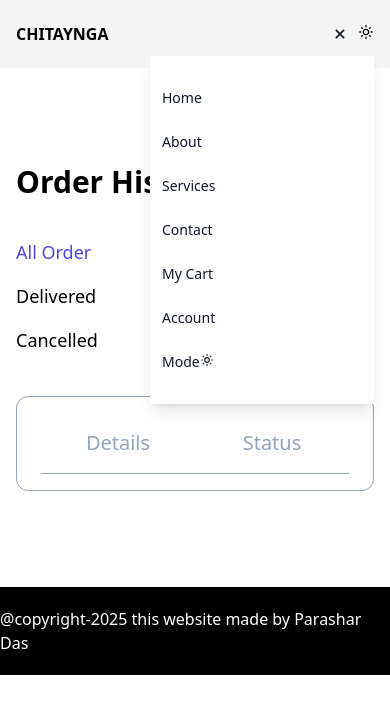
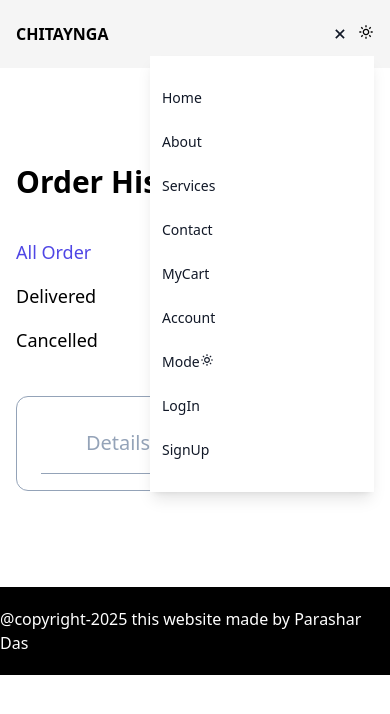
Before and after one commit to porashor/cityanga, a Next.js app: page /orderhistory in a window 390 px wide. Both pictures are taken after a click on the button 340 px from the left and 34 px from the top of the page. Shown: the top 714 px of the page. Built offline with nearby package versions, Linux system fonts and the light colour scheme.

Commit message:
mobile friendly done

```diff
--- a/components/BannerSlider.jsx
+++ b/components/BannerSlider.jsx
@@ -17,10 +17,10 @@ const BannerSlider = () => {
       {
           sliderData.map((item, index)=>(
             <div key={index} className="relative z-0 w-full">
-              <img src={item.img} alt="" className="w-[100%] h-[150px] md:h-[250px] lg:h-[330px] xl:h-[420px] object-cover "/>
+              <img src={item.img} alt="" className="w-[100%] h-[250px] md:h-[250px] lg:h-[330px] xl:h-[420px] object-cover "/>
               <div className="absolute top-0 left-0 w-full h-full bg-[rgba(0,0,0,0.5)] z-100 flex flex-col justify-center items-center text-white">
-                <p className="text-2xl md:text-3xl lg:text-4xl xl:text-5xl font-bold">{item.name}</p>
-                <p >{item.description}</p>
+                <p className="text-xl md:text-3xl lg:text-4xl xl:text-5xl font-bold">{item.name}</p>
+                <p className="text-md md:text-xl lg:text-2xl text-center">{item.description}</p>
               </div>
             </div>
           ))
--- a/components/HistoryOrderShow.jsx
+++ b/components/HistoryOrderShow.jsx
@@ -4,7 +4,6 @@ import HistoryDetails from "./HistoryDetails";
 
 const HistoryOrderShow = ({ data, name, email }) => {
     const [open, setOpen] = useState(false);
-    console.log(data);
     const datefixed = `${new Date(data.date).getDate()}/${new Date(data.date).getMonth() + 1}/${new Date(data.date).getFullYear()}`
     const timefixed = `${new Date(data.date).getHours()}:${new Date(data.date).getMinutes()}:${new Date(data.date).getSeconds()}`
   return (
--- a/components/Login.jsx
+++ b/components/Login.jsx
@@ -12,7 +12,6 @@ const Login = ({truthy}) => {
     const router = useRouter();
     const [formData, dispatch] = useReducer(userReducer, userInitialState);
 
-    console.log(formData)
   return (
     <form
       onSubmit={(e) => logUser(e, formData, )}
--- a/components/MobileNevView.jsx
+++ b/components/MobileNevView.jsx
@@ -1,17 +1,31 @@
+"use client";
 import React from "react";
 import { navData } from "@/data/static/staticData";
 import DarkToggle from "./DarkToggle";
-const MobileNevView = ({ openAccount }) => {
+const MobileNevView = ({
+  setOpenMenu,
+  openMenu,
+  cartQuantity,
+  openCart,
+  setCart,
+  openAccount,
+  setOpenAccount,
+  setOpen,
+  setTargetForm,
+}) => {
   return (
     <div
       className={`${
-        openAccount ? "" : "hidden"
+        openMenu ? "" : "hidden"
       } md:hidden absolute top-10 right-0 z-10 w-56 divide-y divide-gray-100 overflow-hidden overflow-y-auto rounded-lg bg-white antialiased dark:divide-gray-600 dark:bg-gray-700 min-h-20 shadow-lg px-2 py-3 min-w-[200px]`}
     >
       {/* nav */}
       <ul className="flex flex-col lg:hidden items-start justify-start gap-2 py-3 ">
         {navData.map((item, index) => (
-          <li key={index} className="w-full py-2 px-1 hover:bg-slate-100 dark:hover:bg-slate-600">
+          <li
+            key={index}
+            className="w-full py-2 px-1 hover:bg-slate-100 dark:hover:bg-slate-600"
+          >
             <a
               href={item.path}
               className="flex text-sm font-medium text-gray-900 hover:text-primary-700 dark:text-white dark:hover:text-primary-500"
@@ -20,24 +34,66 @@ const MobileNevView = ({ openAccount }) => {
             </a>
           </li>
         ))}
-        <li className="w-full py-2 px-1 hover:bg-slate-100 dark:hover:bg-slate-600"><a
-              href="/"
+        <li className="w-full py-2 px-1 hover:bg-slate-100 dark:hover:bg-slate-600">
+          <button
+            onClick={() => {
+              setOpenAccount(false);
+              setCart(!openCart);
+              setOpenMenu(!openMenu);
+            }}
+            type="button"
             className="flex text-sm font-medium text-gray-900 hover:text-primary-700 dark:text-white dark:hover:text-primary-500"
           >
-              My Cart
-            </a></li>
-        <li className="w-full py-2 px-1 hover:bg-slate-100 dark:hover:bg-slate-600" ><a
-              href="/"
+            MyCart
+            {cartQuantity?.product?.length > 0
+              ? `(${cartQuantity.product.length})`
+              : ""}
+          </button>
+        </li>
+        <li className="w-full py-2 px-1 hover:bg-slate-100 dark:hover:bg-slate-600">
+          <button
+            onClick={() => {
+              setOpenAccount(!openAccount);
+              setCart(false);
+              setOpenMenu(!openMenu);
+            }}
+            type="button"
             className="flex text-sm font-medium text-gray-900 hover:text-primary-700 dark:text-white dark:hover:text-primary-500"
           >
             Account
-            </a></li>
-        <li className="w-full py-2 px-1 hover:bg-slate-100 dark:hover:bg-slate-600"><a
-              href="/"
+          </button>
+        </li>
+        <li className="w-full py-2 px-1 hover:bg-slate-100 dark:hover:bg-slate-600">
+          <button
             className="flex text-sm font-medium text-gray-900 hover:text-primary-700 dark:text-white dark:hover:text-primary-500"
           >
-              Mode <DarkToggle/>
-            </a></li>
+            Mode <DarkToggle />
+          </button>
+        </li>
+        <li className="w-full py-2 px-1 hover:bg-slate-100 dark:hover:bg-slate-600">
+          <button
+            onClick={() => {
+              setOpen(true);
+              setTargetForm(false);
+              setOpenMenu(!openMenu);
+            }}
+            className="flex text-sm font-medium text-gray-900 hover:text-primary-700 dark:text-white dark:hover:text-primary-500"
+          >
+            LogIn
+          </button>
+        </li>
+        <li className="w-full py-2 px-1 hover:bg-slate-100 dark:hover:bg-slate-600">
+          <button
+            onClick={() => {
+              setOpen(true);
+              setTargetForm(true);
+              setOpenMenu(!openMenu);
+            }}
+            className="flex text-sm font-medium text-gray-900 hover:text-primary-700 dark:text-white dark:hover:text-primary-500"
+          >
+            SignUp
+          </button>
+        </li>
       </ul>
     </div>
   );
--- a/components/Navber.jsx
+++ b/components/Navber.jsx
@@ -82,7 +82,7 @@ const Navber = () => {
                 <BiMenu onClick={() => setOpenMenu(!openMenu)} />
               )}
             </button>
-            <MobileNevView openAccount={openMenu}/>
+            <MobileNevView setOpenMenu={setOpenMenu} openMenu={openMenu} setCart={setCart} openAccount={openAccount} setOpenAccount={setOpenAccount} openCart={openCart} cartQuantity={cartQuantity} setOpen={setOpen} setTargetForm={setTargetForm}/>
             {user ? "": <DarkToggle />}
             {/* //user handling */}
             {user ? (
--- a/components/SignUp.jsx
+++ b/components/SignUp.jsx
@@ -10,7 +10,6 @@ import { userInitialState, userReducer, handleFunction, createUser } from "@/fun
 const SignUp = ({falsei}) => {
     const [formData, dispatch] = useReducer(userReducer, userInitialState);
 
-    console.log(formData)
   return (
     <form
       onSubmit={(e) => createUser(e, formData)}
--- a/components/SuggestForYou.jsx
+++ b/components/SuggestForYou.jsx
@@ -16,8 +16,8 @@ const SuggestForYou = async ({lengthAmount}) => {
           {
             suggest?.map((item, index)=>(
               <Link href={item._id} key={index}>
-                <div className='w-[280px] md:w-[180px] flex flex-col items-start my-2 hover:shadow-md hover:shadow-slate-600 p-1 transition-all duration-200'>
-                <Image  loading="eager"  width={100} height={100} src={item.img} className='w-[180px] aspect-square object-cover' alt="" />
+                <div className='w-[300px] md:w-[180px] flex flex-col items-start my-2 hover:shadow-md hover:shadow-slate-200 p-2 transition-all duration-200'>
+                <Image  loading="eager"  width={100} height={100} src={item.img} className='w-[300px] md:w-[180px] aspect-square object-cover' alt="" />
                 <p className='text-lg capitalize'>{item.name}</p>
                 <p className='text-md text-slate-500 line-clamp-2'>{item.description}</p>
                 <div>
```
Also changed, not shown: components/test.js (deleted). Lines whose indentation alone changed are shown as unchanged.
